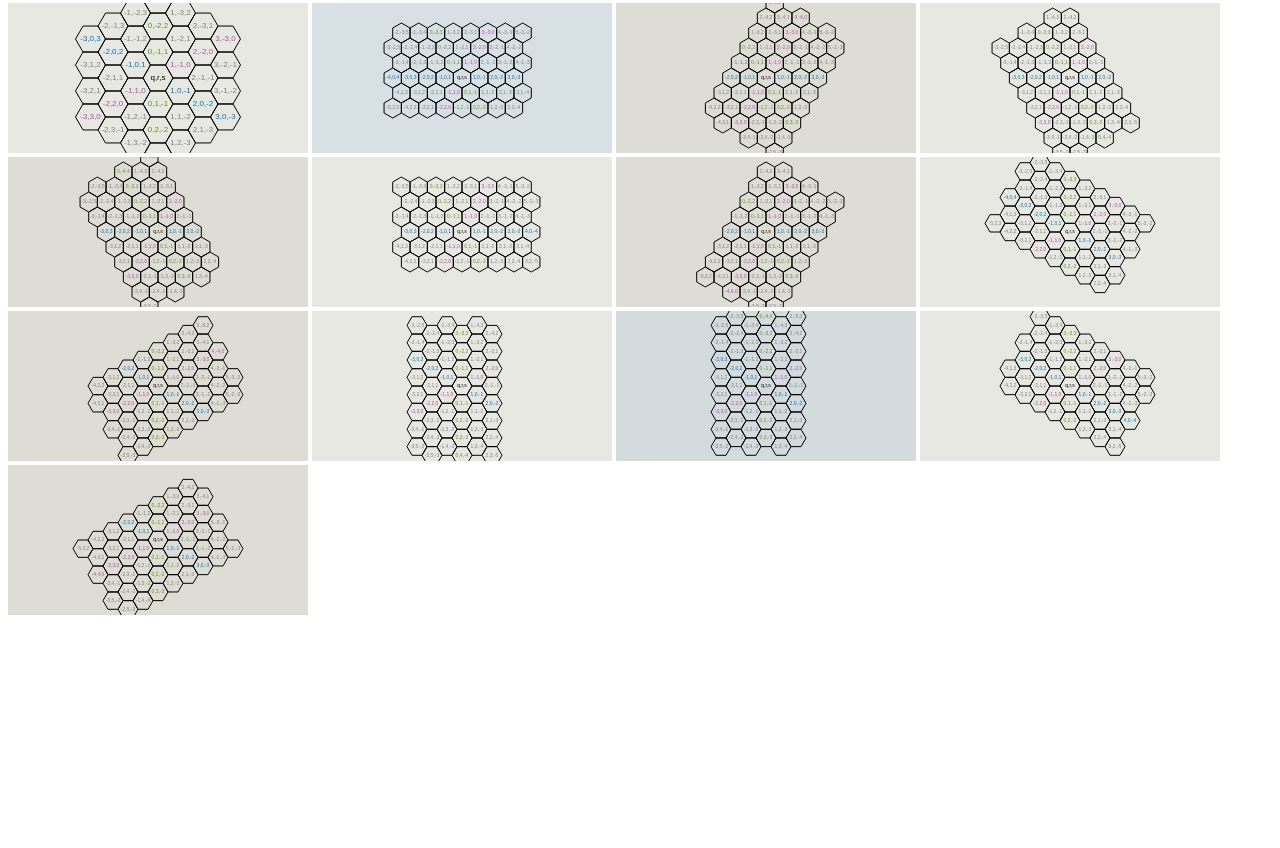
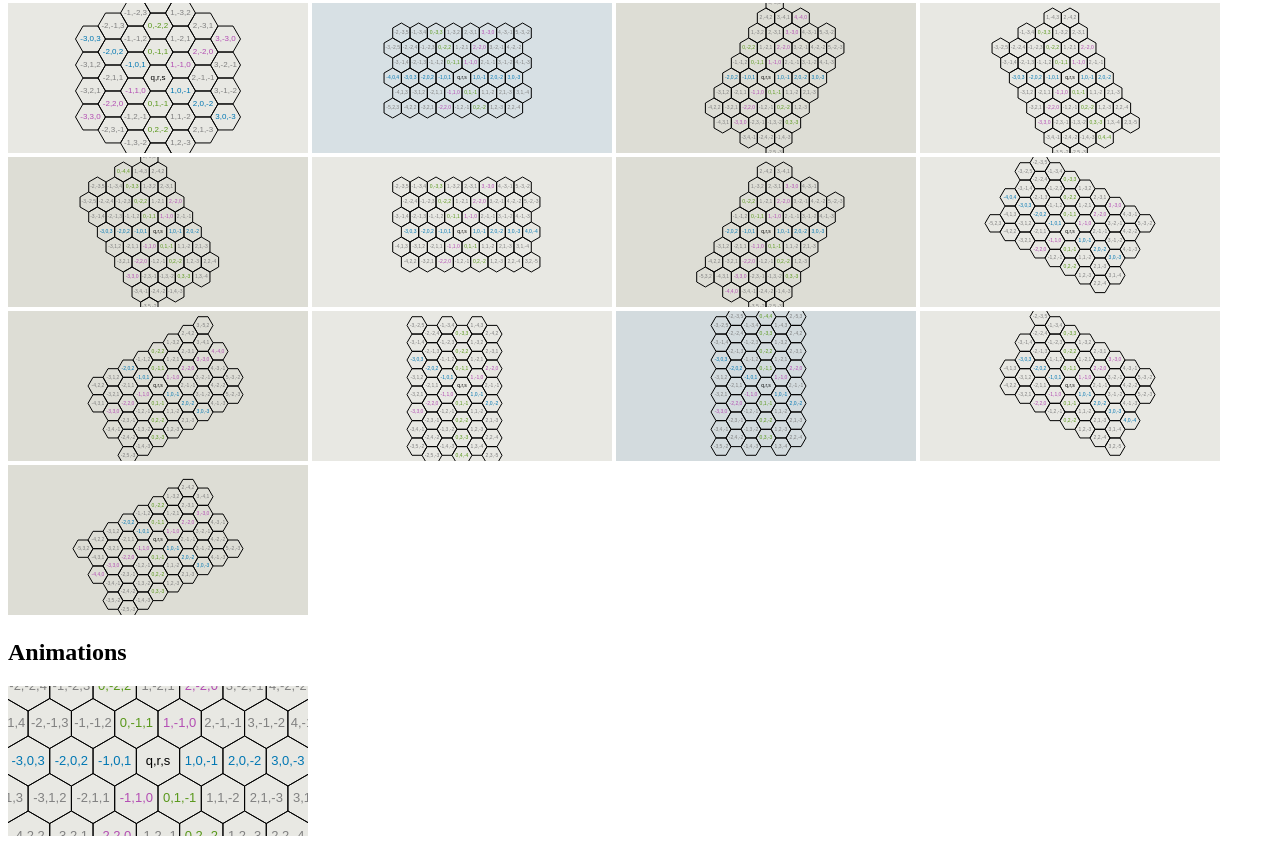
Before and after one commit to Phreno/hexagonal_grid, a website: page demo/index.html in a window 1280 px wide. Shown: the part 847-1695 px from the top of the page. Before the commit the page ends 1474 px from the top, so only its background shows below. Drawn offline with nearby package versions, Linux system fonts and the light colour scheme.

Commit message:
dev en cours

```diff
--- a/demo/index.html
+++ b/demo/index.html
@@ -4,6 +4,10 @@
     <meta charset="UTF-8">
     <meta name="viewport" content="width=device-width, initial-scale=1.0">
     <title>Document</title>
+     <script
+  src="https://code.jquery.com/jquery-3.5.1.min.js"
+  integrity="sha256-9/aliU8dGd2tb6OSsuzixeV4y/faTqgFtohetphbbj0="
+  crossorigin="anonymous"></script>
     <script type="application/javascript" src="hexaction.js"></script>
   </head>
   <body>
@@ -229,5 +233,26 @@
             new Layout(Layout.flat, new Point(10, 10), new Point(0, 0)),
             diagram.shapeRectangle(8, 6,  diagram.permuteQSR));
     </script>
+
+<h2>Animations</h2>
+
+    <canvas id="animation-highligt-cursor"></canvas>
+    <script>
+      const canvas = $("#animation-highlight-cursor")
+      const layout = new Layout(Layout.pointy,
+        new Point(25, 25),
+        new Point(0, 0))
+
+      diagram.drawGrid(
+        "animation-highligt-cursor",
+        "hsl(60, 10%, 90%)",
+        true,
+        layout);
+
+        canvas.on("mouseover",(event)=>{
+          const hex = layout.pixelToHex({x:event.offsetX, y:event.offsetY})
+          diagram.drawHex(context, layout, hex)
+        })
+    </script>
   </body>
 </html>
```
